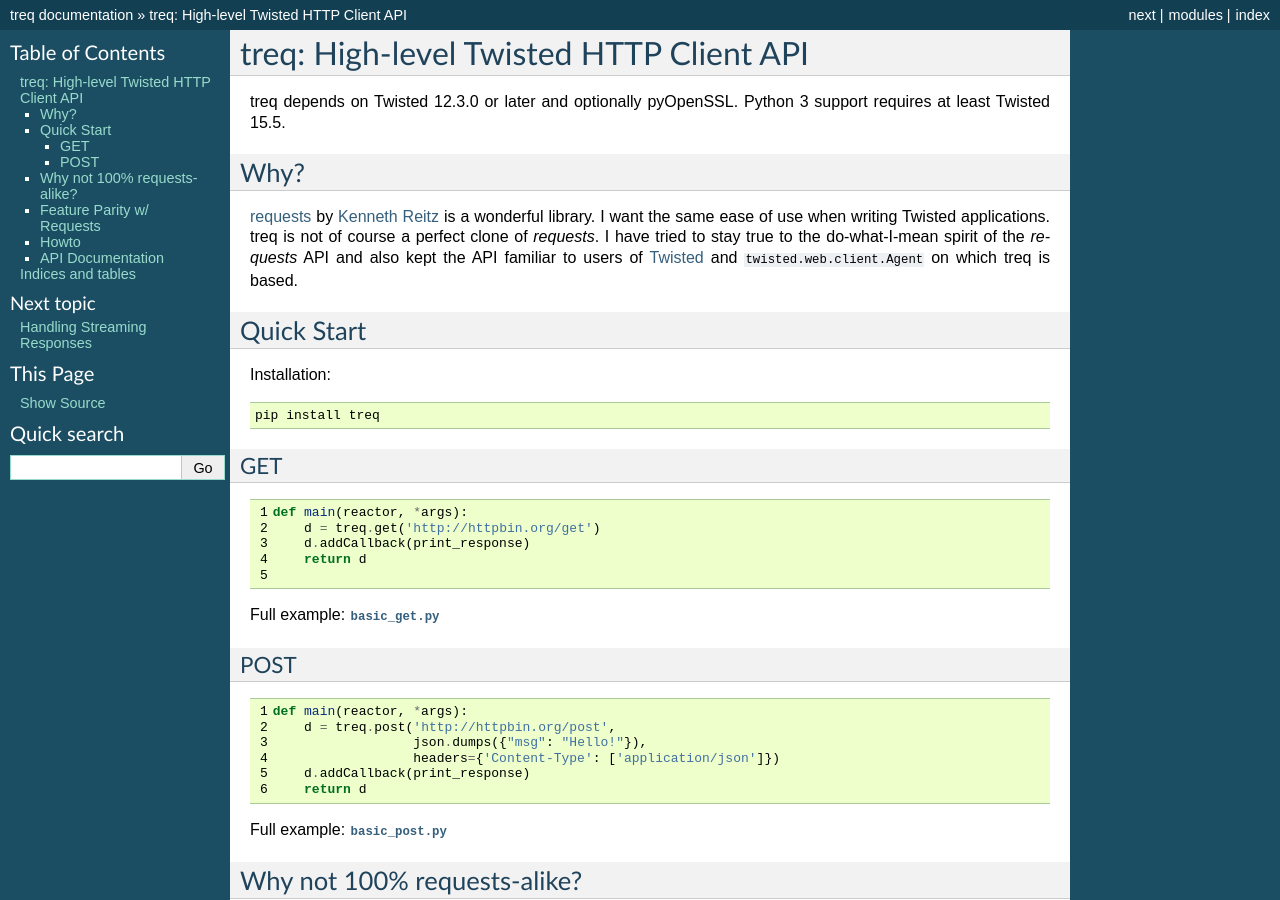
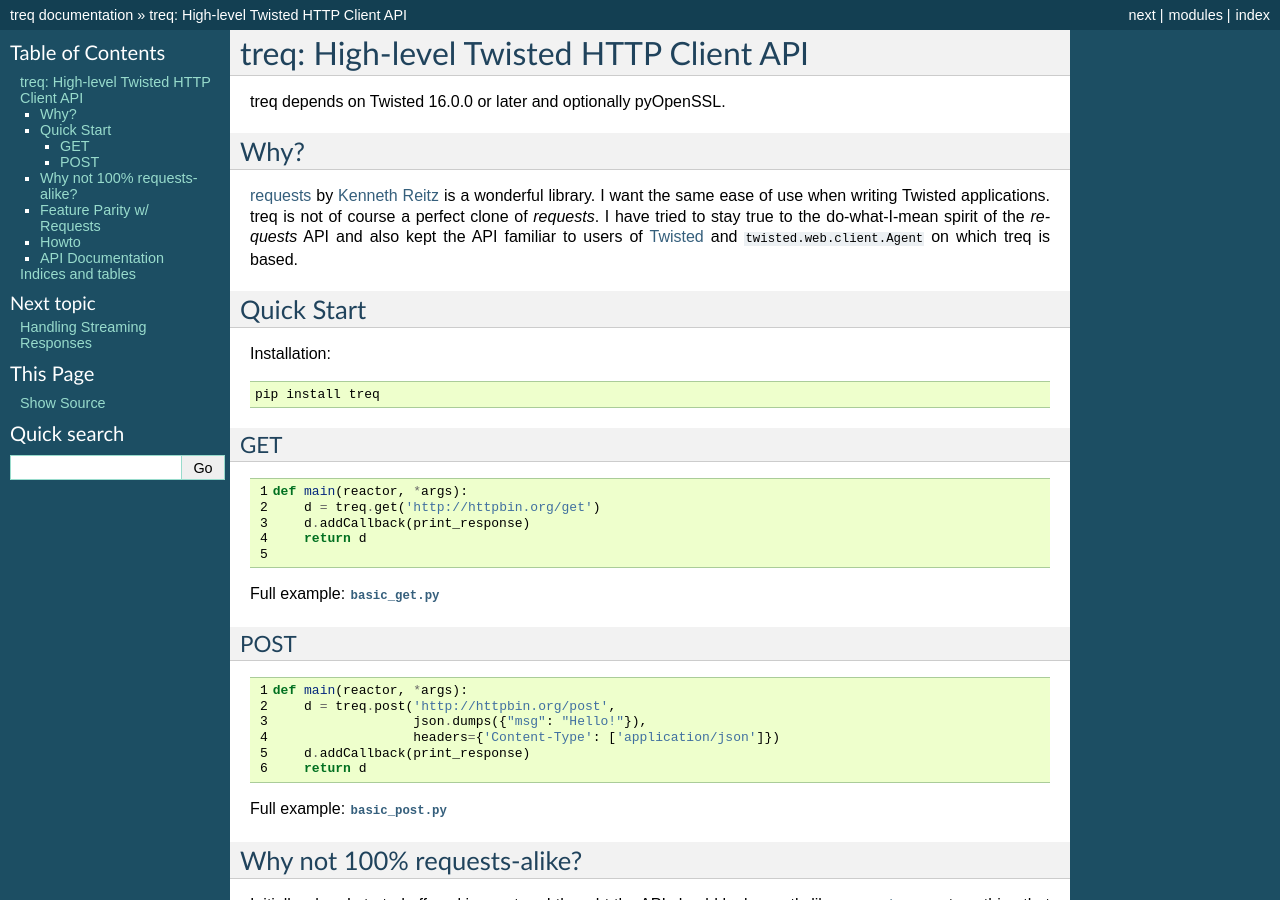
Before and after one commit to twisted/treq, a Sphinx documentation site: the page built from docs/index.rst, in a window 1280 px wide and 900 px high. Built offline with Sphinx 7.4.7, drawn with Linux system fonts in a browser that asks for light colours.

Commit message:
Remove references to old Twisted from docs

```diff
--- a/docs/index.rst
+++ b/docs/index.rst
@@ -1,8 +1,7 @@
 treq: High-level Twisted HTTP Client API
 ========================================
 
-treq depends on Twisted 12.3.0 or later and optionally pyOpenSSL.
-Python 3 support requires at least Twisted 15.5.
+treq depends on Twisted 16.0.0 or later and optionally pyOpenSSL.
 
 Why?
 ----
```
